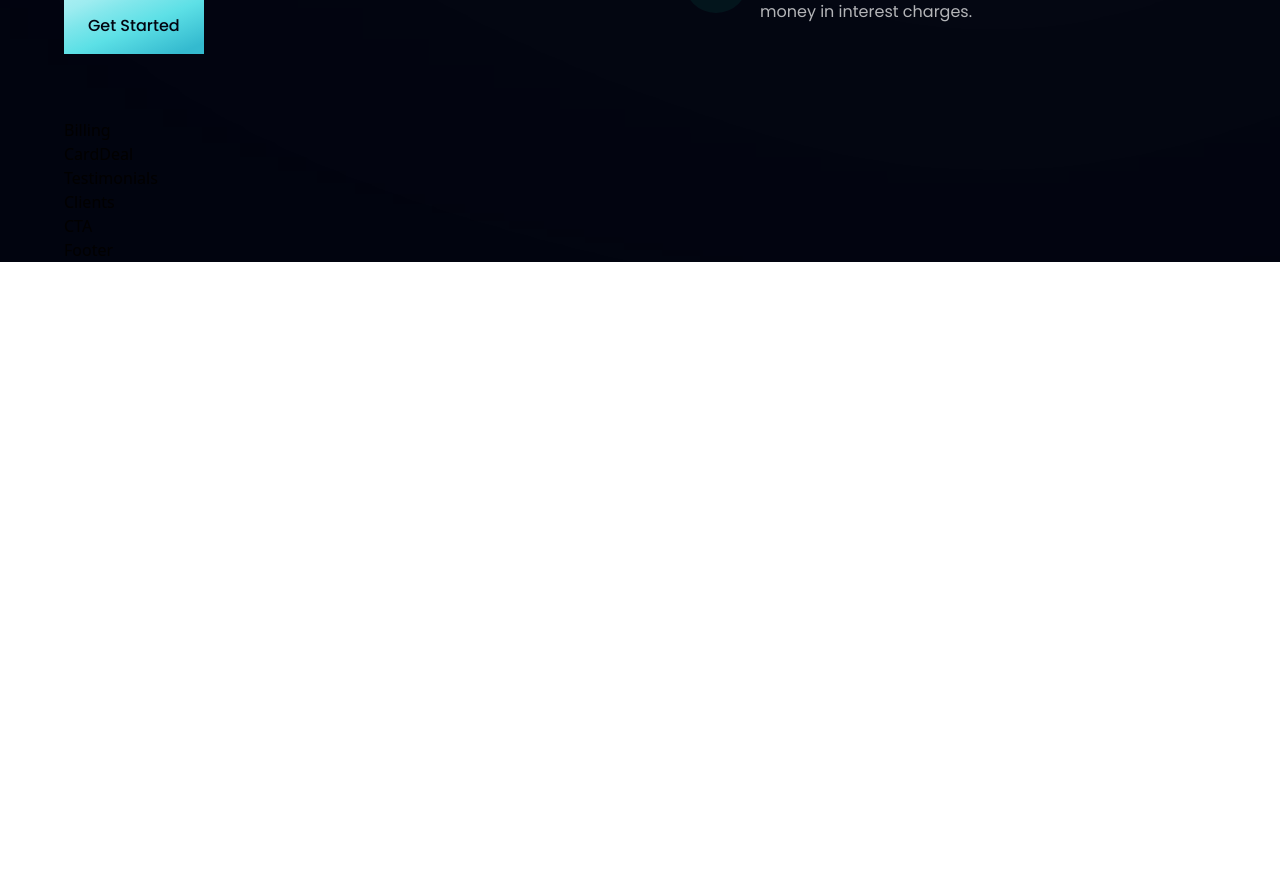
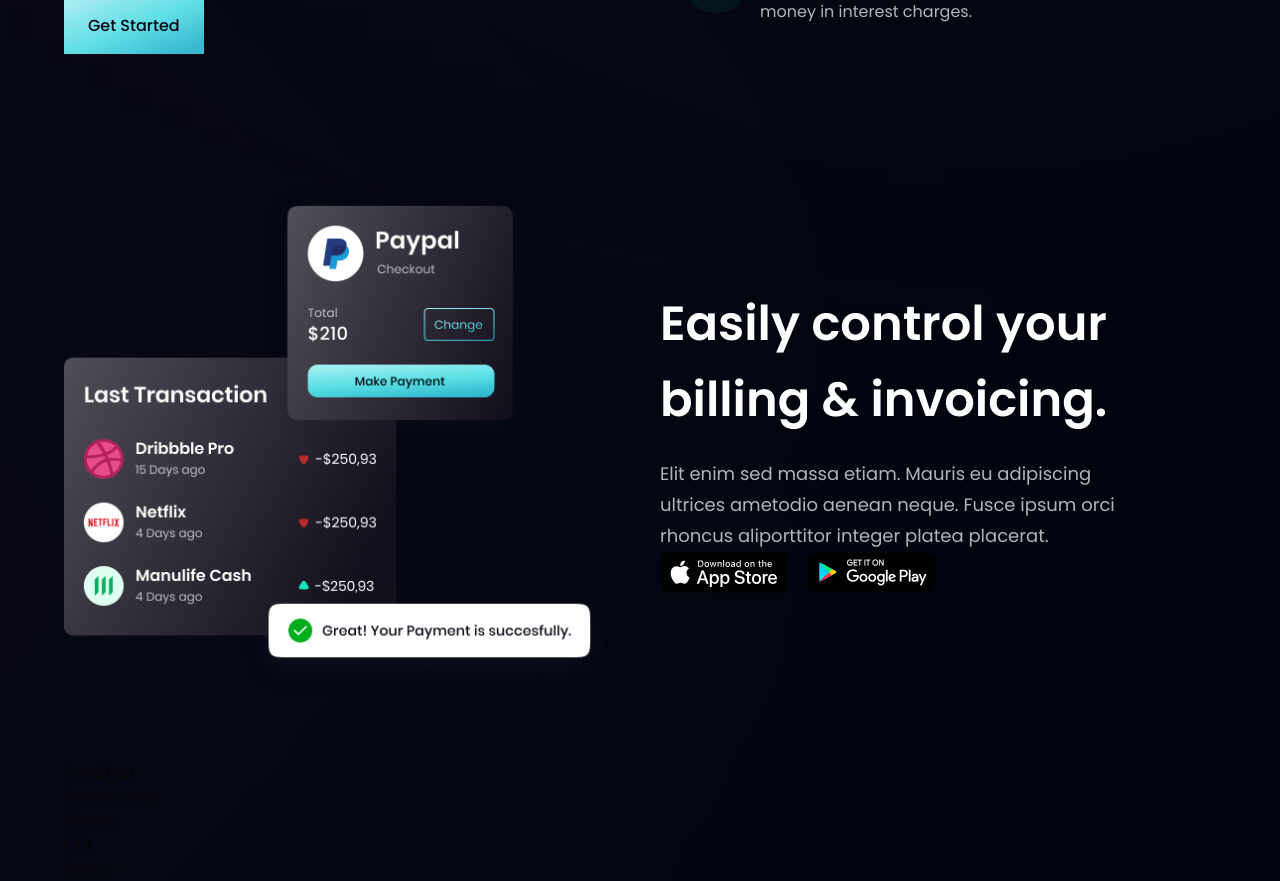
Before and after one commit to prabin04/bank_modern_react, a React (Vite) app: page / in a window 1280 px wide. Shown: the part 1247-2128 px from the top of the page. Before the commit the page ends 1509 px from the top, so only its background shows below. Built offline with nearby package versions, Linux system fonts and the light colour scheme.

Commit message:
billing section render

```diff
--- a/src/components/Billing.jsx
+++ b/src/components/Billing.jsx
@@ -1,9 +1,26 @@
 import React from 'react'
+import { apple, bill, google } from '../assets'
+import styles,  {layout} from '../style'
 
-const Billing = () => {
-  return (
-    <div>Billing</div>
+const Billing = () => (
+    <section id="product" className={layout.sectionReverse}>
+      <div className={layout.sectionImgReverse}>
+        <img src={bill} alt="" className='w-[100% h-[100%] relative z-[5]' />
+        <div className="absolute z-[3] -left-1/2 top-0 w-[50%] h-[50%] rounded-full white__gradient" />
+        <div className="absolute z-[0] -left-1/2 bottom-0 w-[50%] h-[50%] rounded-full pink__gradient" />
+      </div>
+
+      <div className={layout.sectionInfo}>
+        <h2 className={styles.heading2}>Easily control your <br className='sm:block hidden'/> billing & invoicing.</h2>
+        <p className={`${styles.paragraph} max-w-[470px] mt-5`}>Elit enim sed massa etiam. Mauris eu adipiscing ultrices ametodio aenean neque. Fusce ipsum orci rhoncus aliporttitor integer platea placerat.</p>
+
+        <div className="flex flex-row">
+          <img src={apple} alt="apple logo" className='w-[128px] h-[42px] object-contain mr-5 cursor-pointer' />
+          <img src={google} alt="google logo" className='w-[128px] h-[42px] object-contain  cursor-pointer' />
+        </div>
+
+      </div>
+    </section>
   )
-}
 
 export default Billing
```
